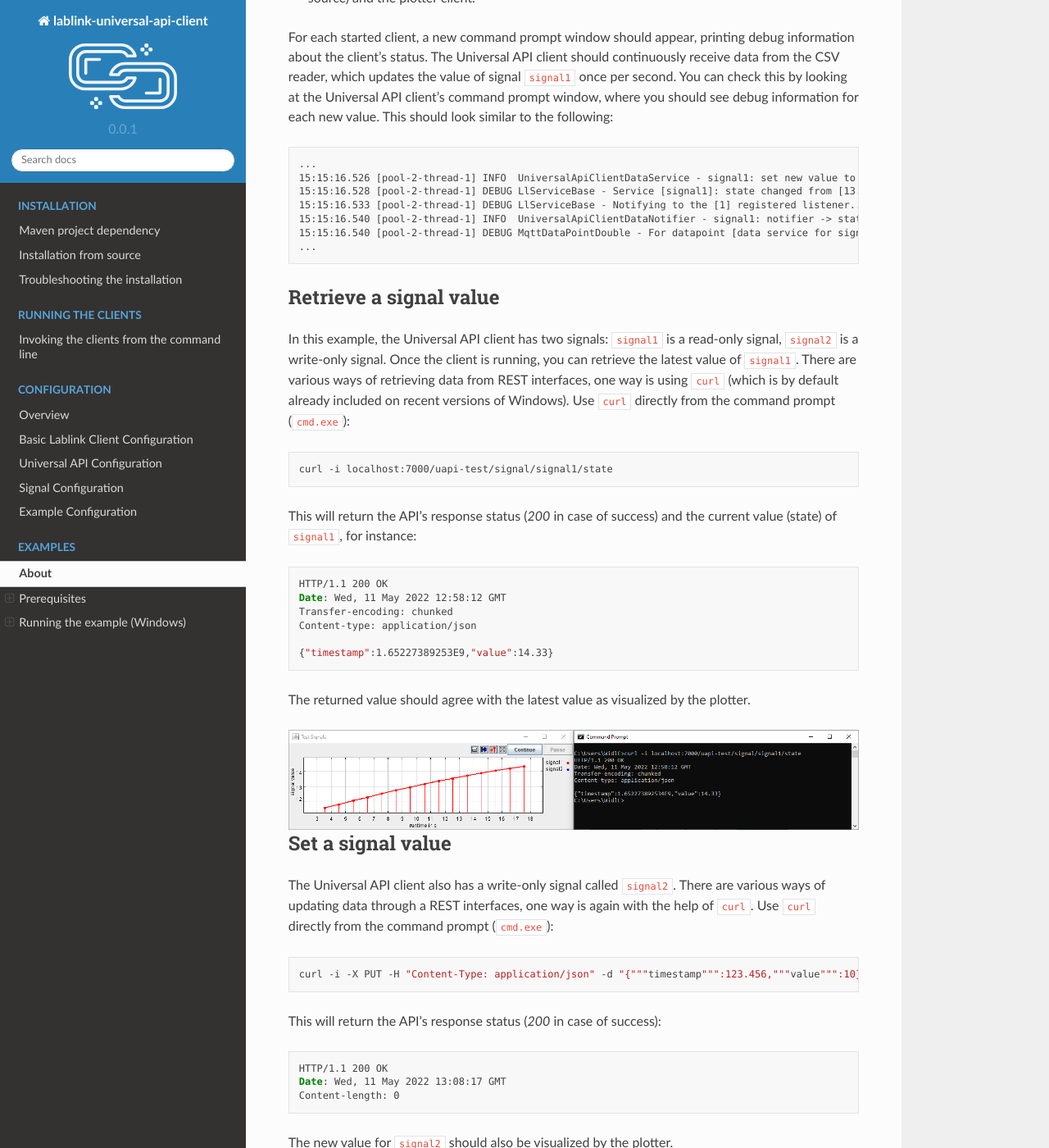
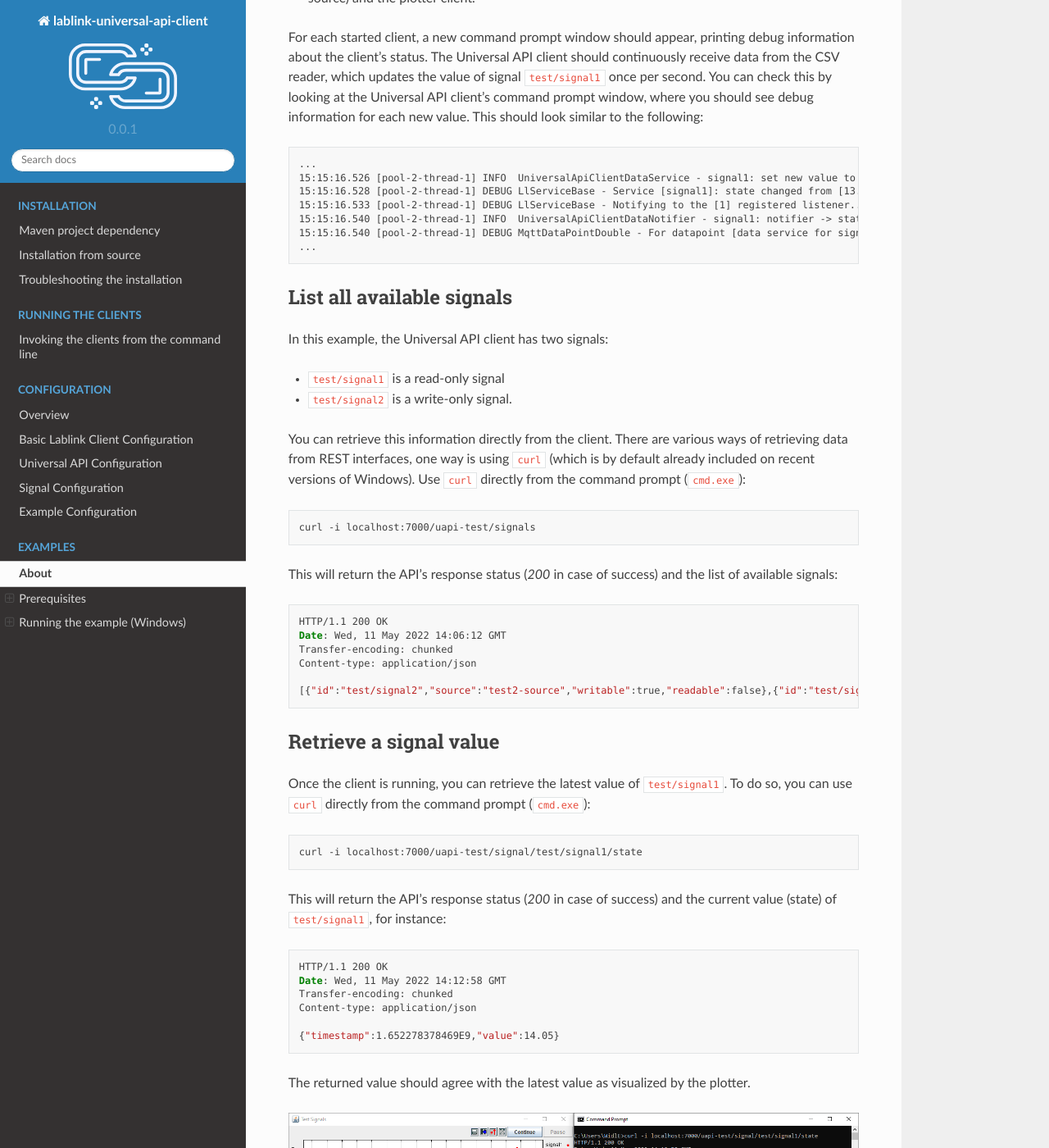
Before and after one commit to AIT-Lablink/lablink-universal-api-client, a Sphinx documentation site: the page built from docs/examples.rst, in a window 1280 px wide and 1400 px high, scrolled down 1188 px. Shown: the whole window at 82% size. Built offline with Sphinx 7.4.7 and the Read the Docs theme 2.0.0, drawn with Linux system fonts in a browser that asks for light colours; some of the changed text lies outside the part shown.

Commit message:
add configurable datapoint names for signals

```diff
--- a/docs/configuration.rst
+++ b/docs/configuration.rst
@@ -46,7 +46,8 @@
 
 .. topic:: Required configuration parameters for each signal defined in category *Signals*
 
-  :*Id*: SignalId of data exchange signal
+  :*DPName*: datapoint name of Lablink service associated to signal (must not contain dashes ``/``)
+  :*Id*: SignalId of data exchange signal (may contain dashes ``/``)
   :*Source*: NodeId of data exchange signal source
 
 .. topic:: Optional configuration parameters for each input/output in category *Signals*
--- a/docs/examples.rst
+++ b/docs/examples.rst
@@ -2,7 +2,7 @@
 =====
 
 The `online repository <https://github.com/AIT-Lablink/lablink-universal-api-client>`_ of the Lablink Universal Data Exchange API client includes a simlpe example demonstrating its use.
-This example comprises a simple REST API implementing the `ERIGrid Universal Data Exchange API <https://erigrid2.github.io/JRA-3.1-api/universal-api.html>`_, which exposes a readable signal (``signal1``) and a writable signal (``signal2``).
+This example comprises a simple REST API implementing the `ERIGrid Universal Data Exchange API <https://erigrid2.github.io/JRA-3.1-api/universal-api.html>`_, which exposes a readable signal (``test/signal1``) and a writable signal (``test/signal2``).
 The readable signal is continuously updated from another data source (a `Lablink CSV reader <https://ait-lablink.readthedocs.io/projects/ait-lablink-csv-client>`_) and its current value can be retrieved by the user (e.g., using ``curl`` from the command prompt).
 The writable signal can be changed by the user (e.g., using ``curl`` from the command prompt).
 When running the example, both signals are visualized using a plotter.
@@ -47,7 +47,7 @@
 3. Run the Lablink clients, i.e., the Universal API client, the CSV reader client (which acts as data source) and the plotter client.
 
 For each started client, a new command prompt window should appear, printing debug information about the client's status.
-The Universal API client should continuously receive data from the CSV reader, which updates the value of signal ``signal1`` once per second.
+The Universal API client should continuously receive data from the CSV reader, which updates the value of signal ``test/signal1`` once per second.
 You can check this by looking at the Universal API client's command prompt window, where you should see debug information for each new value.
 This should look similar to the following:
 
@@ -58,32 +58,59 @@
    15:15:16.528 [pool-2-thread-1] DEBUG LlServiceBase - Service [signal1]: state changed from [13.346] to [13.536]!
    15:15:16.533 [pool-2-thread-1] DEBUG LlServiceBase - Notifying to the [1] registered listener...
    15:15:16.540 [pool-2-thread-1] INFO  UniversalApiClientDataNotifier - signal1: notifier -> state Changed from '13.346' to '13.536'
-   15:15:16.540 [pool-2-thread-1] DEBUG MqttDataPointDouble - For datapoint [data service for signal signal1], the value is updated to [13.536].
+   15:15:16.540 [pool-2-thread-1] DEBUG MqttDataPointDouble - For datapoint [data service for signal test/signal1], the value is updated to [13.536].
    ...
+
+
+List all available signals
+--------------------------
+
+In this example, the Universal API client has two signals:
+
+* ``test/signal1`` is a read-only signal
+* ``test/signal2`` is a write-only signal.
+
+You can retrieve this information directly from the client.
+There are various ways of retrieving data from REST interfaces, one way is using ``curl`` (which is by default already included on recent versions of Windows).
+Use ``curl`` directly from the command prompt (``cmd.exe``):
+
+.. code-block:: winbatch
+
+   curl -i localhost:7000/uapi-test/signals
+
+
+This will return the API's response status (*200* in case of success) and the list of available signals:
+
+.. code-block:: winbatch
+
+   HTTP/1.1 200 OK
+   Date: Wed, 11 May 2022 14:06:12 GMT
+   Transfer-encoding: chunked
+   Content-type: application/json
+
+   [{"id":"test/signal2","source":"test2-source","writable":true,"readable":false},{"id":"test/signal1","source":"test1-source","writable":false,"readable":true}]
 
 
 Retrieve a signal value
 -----------------------
 
-In this example, the Universal API client has two signals: ``signal1`` is a read-only signal, ``signal2`` is a write-only signal.
-Once the client is running, you can retrieve the latest value of ``signal1``.
-There are various ways of retrieving data from REST interfaces, one way is using ``curl`` (which is by default already included on recent versions of Windows).
-Use ``curl`` directly from the command prompt (``cmd.exe``):
+Once the client is running, you can retrieve the latest value of ``test/signal1``.
+To do so, you can use ``curl`` directly from the command prompt (``cmd.exe``):
 
 .. code-block:: winbatch
 
-   curl -i localhost:7000/uapi-test/signal/signal1/state
+   curl -i localhost:7000/uapi-test/signal/test/signal1/state
 
-This will return the API's response status (*200* in case of success) and the current value (state) of ``signal1``, for instance:
+This will return the API's response status (*200* in case of success) and the current value (state) of ``test/signal1``, for instance:
 
 .. code-block:: winbatch
 
    HTTP/1.1 200 OK
-   Date: Wed, 11 May 2022 12:58:12 GMT
+   Date: Wed, 11 May 2022 14:12:58 GMT
    Transfer-encoding: chunked
    Content-type: application/json
 
-   {"timestamp":1.65227389253E9,"value":14.33}
+   {"timestamp":1.652278378469E9,"value":14.05}
 
 The returned value should agree with the latest value as visualized by the plotter.
 
@@ -95,23 +122,23 @@
 Set a signal value
 ------------------
 
-The Universal API client also has a write-only signal called ``signal2``.
+The Universal API client also has a write-only signal called ``test/signal2``.
 There are various ways of updating data through a REST interfaces, one way is again with the help of ``curl``.
 Use ``curl`` directly from the command prompt (``cmd.exe``):
 
 .. code-block:: winbatch
 
-   curl -i -X PUT -H "Content-Type: application/json" -d "{"""timestamp""":123.456,"""value""":10}" localhost:7000/uapi-test/signal/signal2/state
+   curl -i -X PUT -H "Content-Type: application/json" -d "{"""timestamp""":123.456,"""value""":13}" localhost:7000/uapi-test/signal/test/signal2/state
 
 This will return the API's response status (*200* in case of success):
 
 .. code-block:: winbatch
 
    HTTP/1.1 200 OK
-   Date: Wed, 11 May 2022 13:08:17 GMT
+   Date: Wed, 11 May 2022 14:16:31 GMT
    Content-length: 0
 
-The new value for ``signal2`` should also be visualized by the plotter.
+The new value for ``test/signal2`` should also be visualized by the plotter.
 
 .. image:: img/example_write_signal_value.png
    :align: center
--- a/docs/index.rst
+++ b/docs/index.rst
@@ -60,3 +60,4 @@
 ===============
 
 :0.0.1: initial version
+:0.0.2: do not use SignalId as datapoint name for associated Lablink service
--- a/pom.xml
+++ b/pom.xml
@@ -4,7 +4,7 @@
 
   <groupId>at.ac.ait.lablink.clients</groupId>
   <artifactId>universalapiclient</artifactId>
-  <version>0.0.1</version>
+  <version>0.0.2</version>
   <name>Lablink Universal API Client</name>
   <description>This package provides Lablink clients that can exchange data in compliance with the ERIGrid Universal Data Exchange API.</description>
   <url>https://github.com/ait-lablink/lablink-universal-api-client</url>
```
Also changed, not shown: docs/img/example_read_signal_value.png, docs/img/example_write_signal_value.png, 5 other files.
